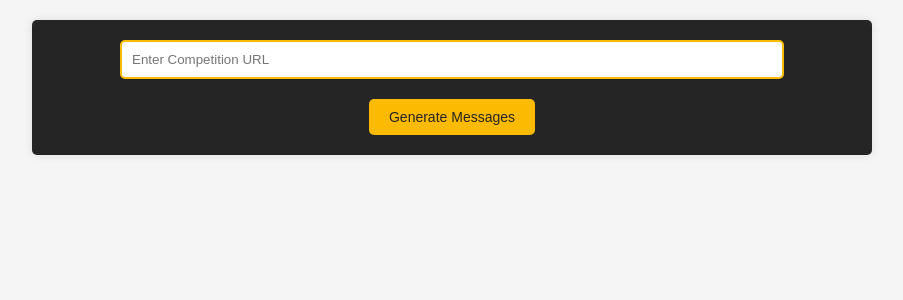
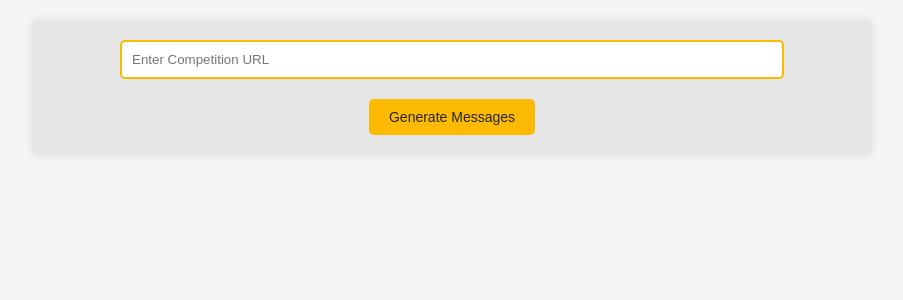
Before and after one commit to pranav-027/competition-announcement, a Flask app: page / in a window 1280 px wide. Shown: the part 137-437 px from the top of the page, without its empty margins (188-1091 px from the left). Run offline with Flask 3, Linux system fonts and the light colour scheme.

Commit message:
last ok bye

```diff
--- a/static/styles.css
+++ b/static/styles.css
@@ -26,7 +26,7 @@ main {
     max-width: 800px;
     margin: 20px auto;
     padding: 20px;
-    background-color: #252525;
+    background-color: #e6e6e6;
     border-radius: 5px;
     box-shadow: 0 0 10px rgba(0, 0, 0, 0.1);
 }
```
